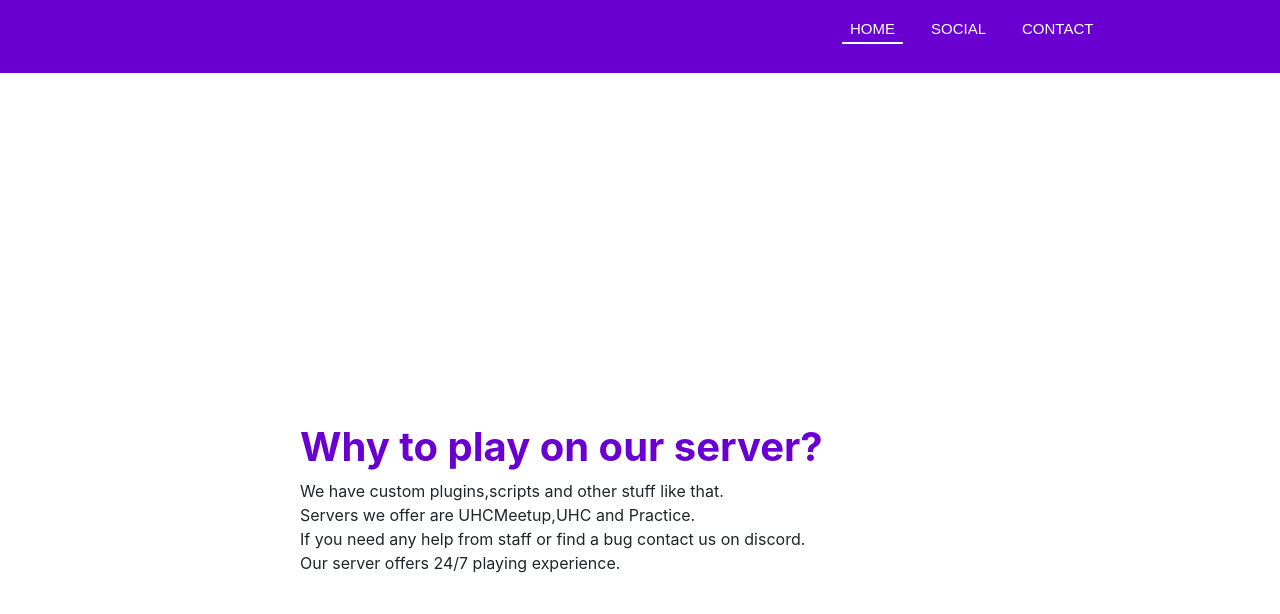
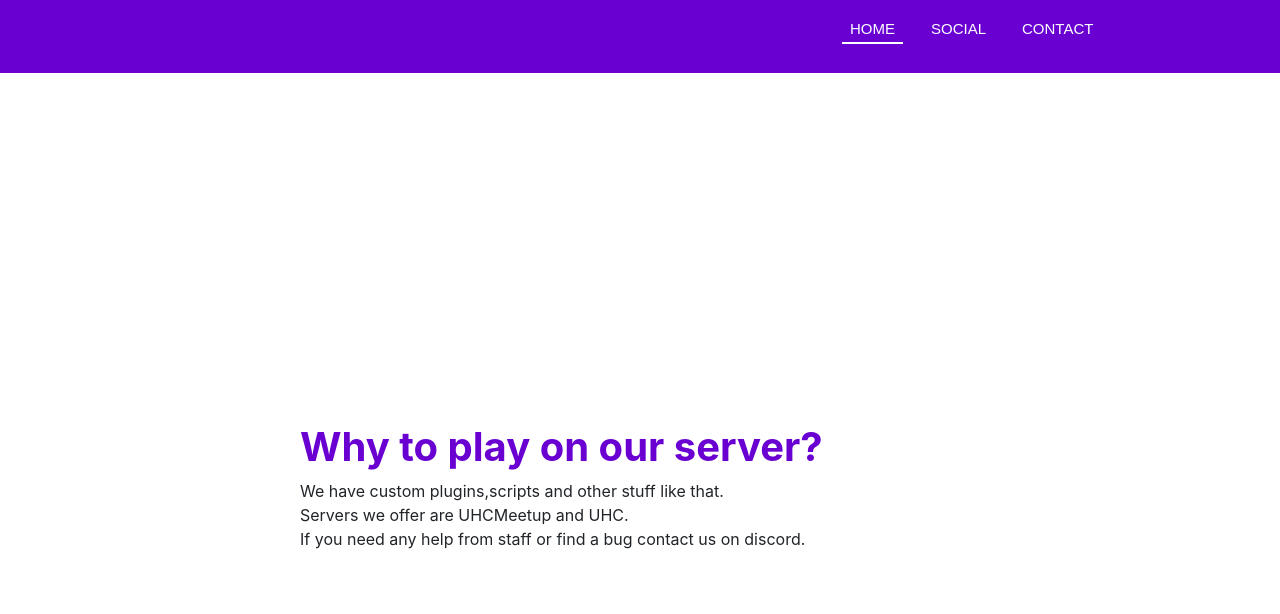
Before and after one commit to Mustoccoli1/Knight-site, a plain HTML site: page index.html in a window 1280 px wide. Shown: the top 614 px of the page. Drawn offline with nearby package versions, Linux system fonts and the light colour scheme.

Commit message:
Update index.html

```diff
--- a/index.html
+++ b/index.html
@@ -36,9 +36,8 @@
               </nav>
             </nav>
             <h1 class="whatwe">Why to play on our server?</h2>
-                <p class="weoffer">We have custom plugins,scripts and other stuff like that.<br>Servers we offer are UHCMeetup,UHC and Practice.
+                <p class="weoffer">We have custom plugins,scripts and other stuff like that.<br>Servers we offer are UHCMeetup and UHC.
                     <br>If you need any help from staff or find a bug contact us on discord.
-                    <br>Our server offers 24/7 playing experience.
                 </p>
             <ul>
                 <li>
```
